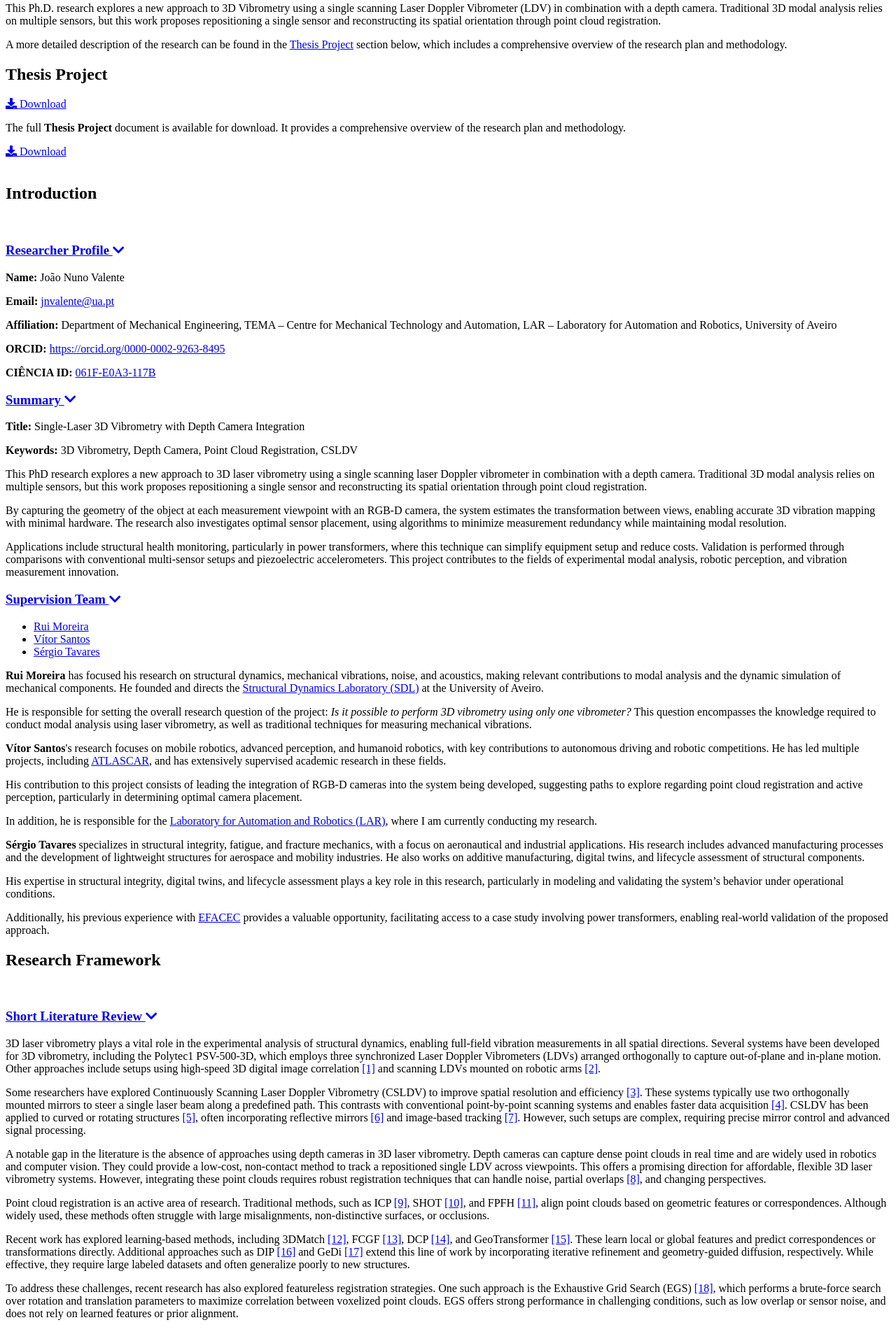
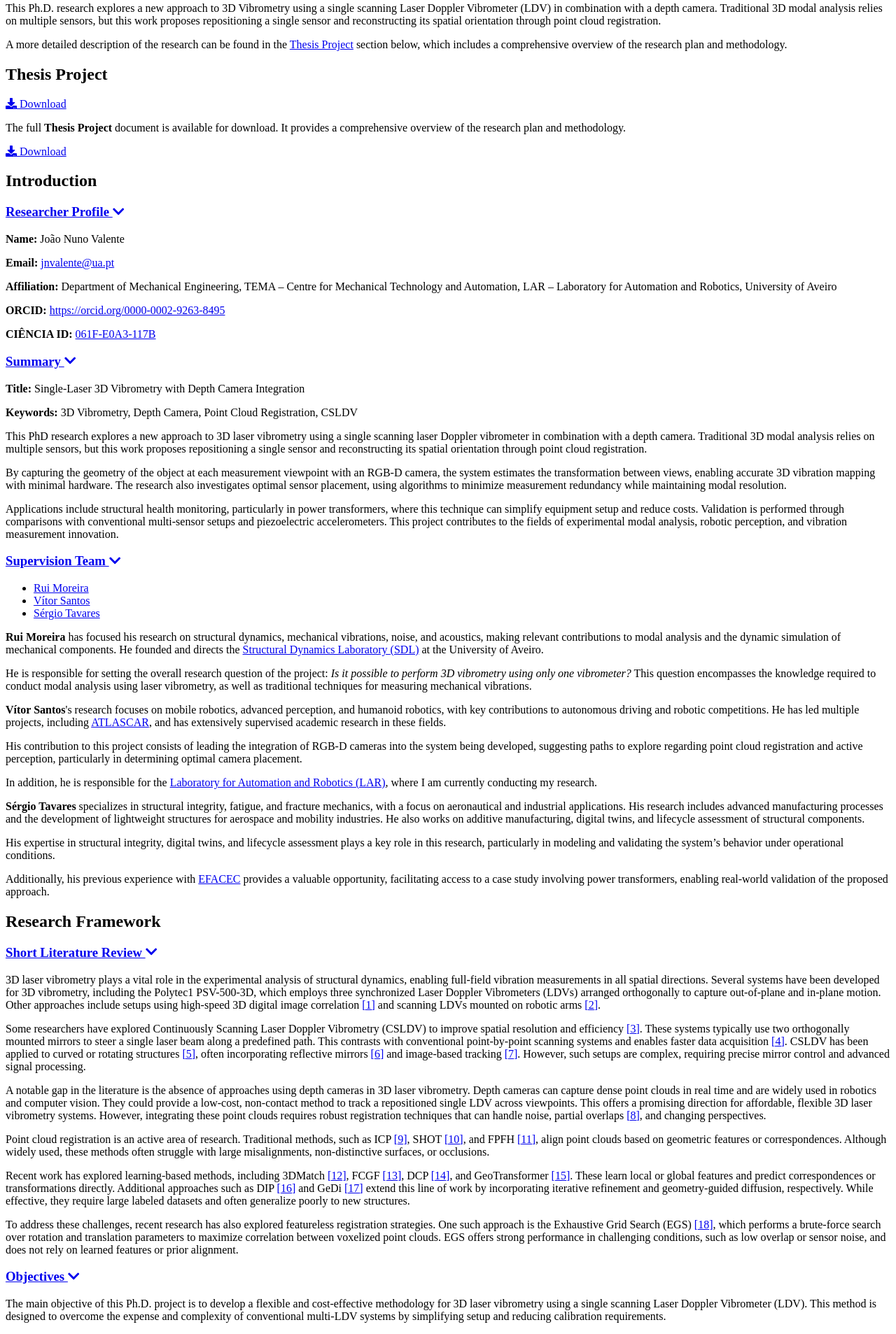
Before and after one commit to joaonunovalente/phd-website, a Jekyll site: the page built from phd.html, in a window 1280 px wide. Shown: the part 332-2239 px from the top of the page at 70% size. Built offline with Jekyll 4.4.1, drawn with Linux system fonts in a browser that asks for light colours; nearby versions of some CDN libraries.

Commit message:
Phd Research | Replace <br> tags with margins and paddings for proper space

```diff
--- a/phd.html
+++ b/phd.html
@@ -26,15 +26,13 @@ background: 'assets/img/bg-phd.jpg'
 <p>
   The full <strong>Thesis Project</strong> document is available for download. It provides a comprehensive overview of the research plan and methodology.
 </p>
-<a href="/assets/files/Thesis-Project.pdf" download class="btn btn-outline-primary d-block d-sm-none">
+<a href="/assets/files/Thesis-Project.pdf" download class="btn btn-outline-primary d-block d-sm-none mb-4">
   <i class="fas fa-download"></i> Download
 </a>
-<br class="d-block d-sm-none">
-<br>
+
 
 <h2 id="Introduction" class="mb-4">Introduction</h2>
-<br>
-<div id="introAccordion" role="tablist" aria-multiselectable="true" class="mb-5">
+<div id="introAccordion" role="tablist" aria-multiselectable="true" class="mb-5 mt-3">
 
   <!-- Researcher Profile -->
   <div class="card mb-4">
@@ -147,8 +145,7 @@ background: 'assets/img/bg-phd.jpg'
 
 <!-- Research Framework -->
 <h2 id="research-framework" class="mb-4">Research Framework</h2>
-<br>
-<div id="frameworkAccordion" role="tablist" aria-multiselectable="true" class="mb-5">
+<div id="frameworkAccordion" role="tablist" aria-multiselectable="true" class="mb-5 mt-3">
   <!-- Short Literature Review -->
   <div class="card mb-4">
     <div class="card-header" role="tab" id="headingLitReview">
```
